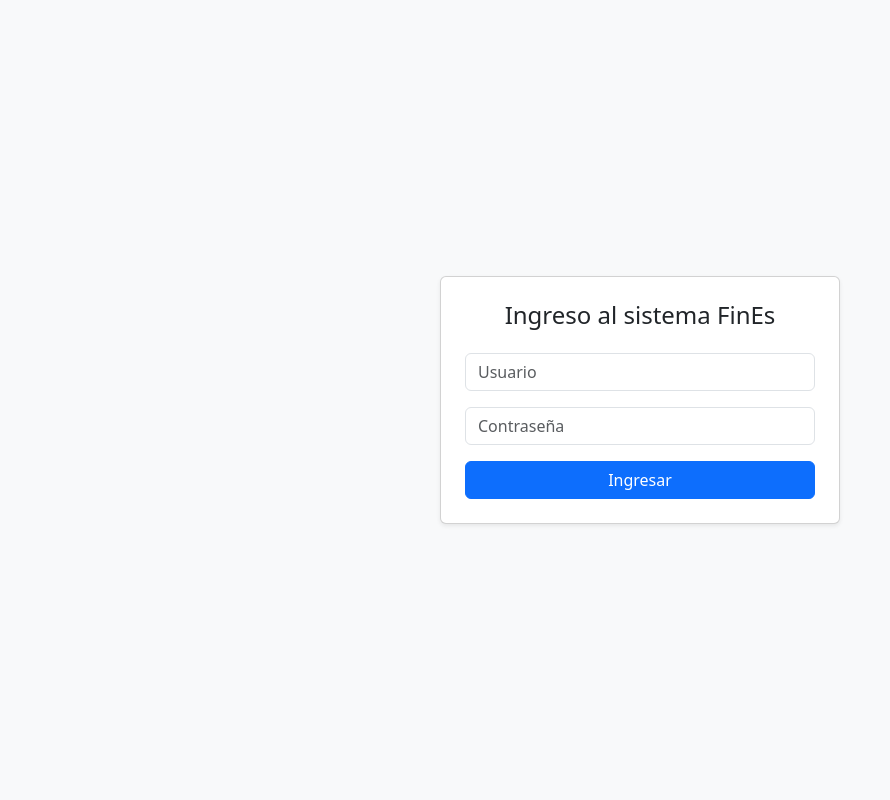
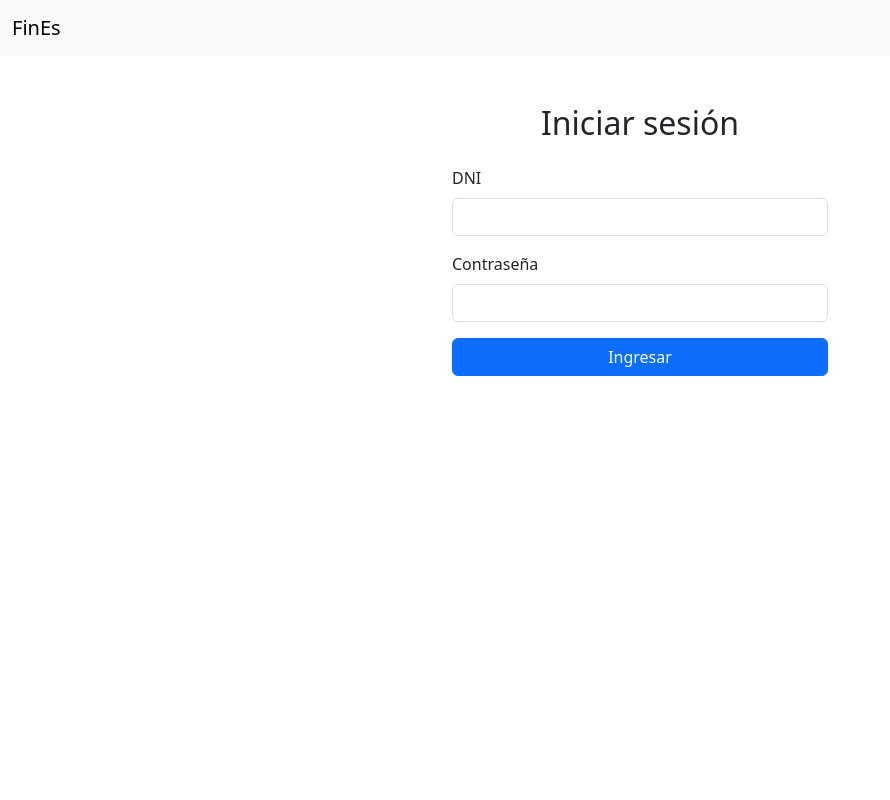
Before and after one commit to Xavo2027/fines-app, a Flask app: page /login in a window 1280 px wide. Shown: the whole page, without its empty margins (0-890 px from the left). Run offline with Flask 3, Linux system fonts and the light colour scheme; some libraries are stand-ins or nearby versions.

Commit message:
🔐 Login corregido con validación y diseño

```diff
--- a/templates/login.html
+++ b/templates/login.html
@@ -1,26 +1,25 @@
 
-<!DOCTYPE html>
-<html lang="es">
-<head>
-  <meta charset="UTF-8">
-  <title>Login - FinEs</title>
-  <meta name="viewport" content="width=device-width, initial-scale=1">
-  <link href="https://cdn.jsdelivr.net/npm/bootstrap@5.3.0/dist/css/bootstrap.min.css" rel="stylesheet">
-</head>
-<body class="bg-light">
-  <div class="container d-flex justify-content-center align-items-center" style="height: 100vh;">
-    <div class="card shadow-sm p-4" style="width: 100%; max-width: 400px;">
-      <h4 class="mb-4 text-center">Ingreso al sistema FinEs</h4>
+{% extends "base.html" %}
+{% block content %}
+<div class="container mt-5" style="max-width: 400px;">
+  <h2 class="text-center mb-4">Iniciar sesión</h2>
+  {% if error %}
+    <div class="alert alert-danger" role="alert">
+      {{ error }}
+    </div>
+  {% endif %}
   <form method="POST">
     <div class="mb-3">
-          <input type="text" name="username" class="form-control" placeholder="Usuario" required>
+      <label for="dni" class="form-label">DNI</label>
+      <input type="text" class="form-control" id="dni" name="dni" required>
     </div>
     <div class="mb-3">
-          <input type="password" name="password" class="form-control" placeholder="Contraseña" required>
+      <label for="password" class="form-label">Contraseña</label>
+      <input type="password" class="form-control" id="password" name="password" required>
     </div>
-        <button type="submit" class="btn btn-primary w-100">Ingresar</button>
+    <div class="d-grid">
+      <button type="submit" class="btn btn-primary">Ingresar</button>
+    </div>
   </form>
 </div>
-  </div>
-</body>
-</html>
+{% endblock %}
```
Lines whose indentation alone changed are shown as unchanged.
